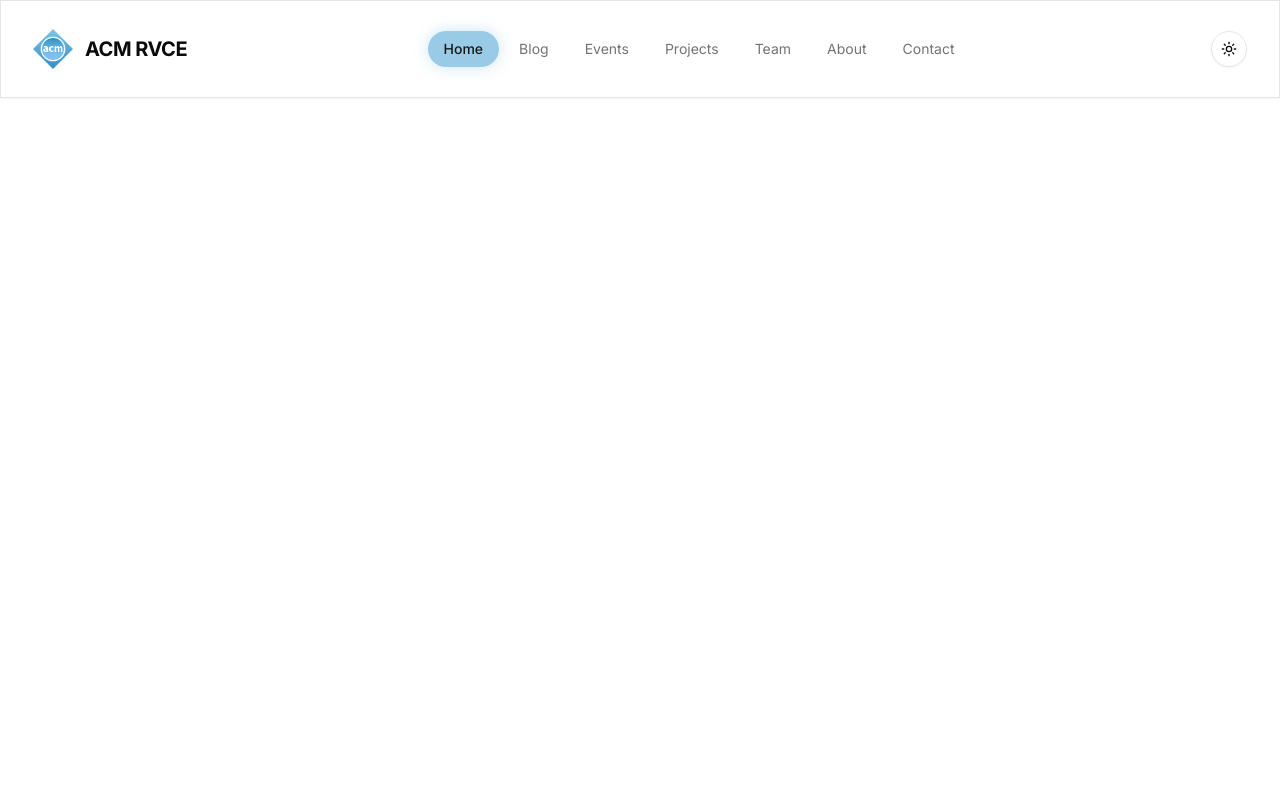
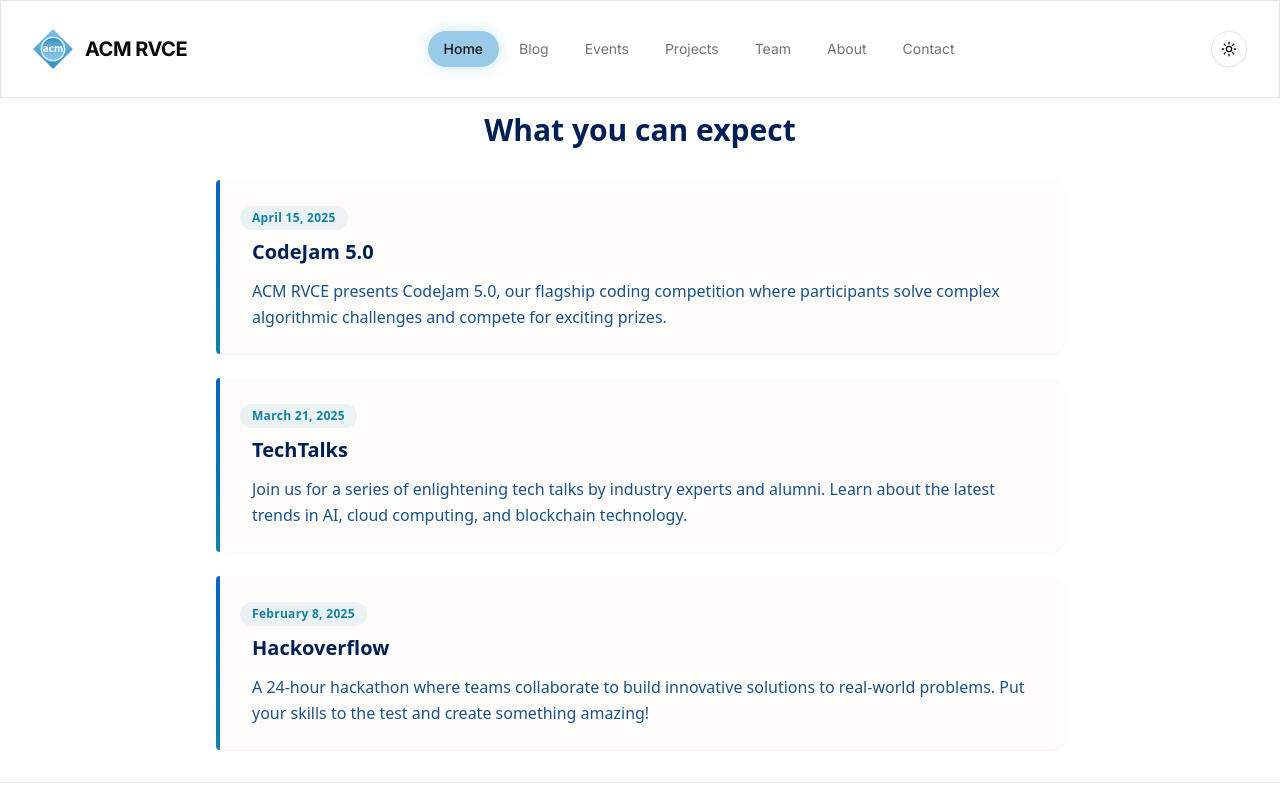
Before and after one commit to VishalBhat07/acm-rvce-frontend, a Next.js app: page / in a window 1280 px wide. Shown: the top 800 px of the page. Built offline with nearby package versions, Linux system fonts and the light colour scheme.

Commit message:
Added expectations for club part on home page

```diff
--- a/app/(marketing)/page.tsx
+++ b/app/(marketing)/page.tsx
@@ -1,9 +1,63 @@
-import Image from "next/image";
+import React from "react";
 
-export default function Home() {
+const Expectations: React.FC = () => {
+  const events = [
+    {
+      date: "April 15, 2025",
+      title: "CodeJam 5.0",
+      description:
+        "ACM RVCE presents CodeJam 5.0, our flagship coding competition where participants solve complex algorithmic challenges and compete for exciting prizes.",
+    },
+    {
+      date: "March 21, 2025",
+      title: "TechTalks",
+      description:
+        "Join us for a series of enlightening tech talks by industry experts and alumni. Learn about the latest trends in AI, cloud computing, and blockchain technology.",
+    },
+    {
+      date: "February 8, 2025",
+      title: "Hackoverflow",
+      description:
+        "A 24-hour hackathon where teams collaborate to build innovative solutions to real-world problems. Put your skills to the test and create something amazing!",
+    },
+  ];
+
   return (
-    <div className="grid grid-rows-[20px_1fr_20px] items-center justify-items-center min-h-screen p-8 pb-20 gap-16 sm:p-20 font-[family-name:var(--font-geist-sans)]">
+    <div className="max-w-4xl mx-auto px-6 py-8 bg-[#fff] text-[#0a1128] font-sans rounded-xl relative overflow-hidden mt-20 dark:bg-[var(--background)] dark:text-[var(--foreground)]">
+      <div className="absolute top-0 right-0 w-56 h-56 bg-gradient-radial from-[#0466c814] to-transparent z-0 dark:from-[var(--color-1)]/10"></div>
 
+      <h1 className="text-2xl md:text-3xl font-extrabold text-center mb-8 text-[#001f54] dark:text-[var(--primary)]">
+        What you can expect
+        <span className="absolute bottom-[-10px] left-1/2 transform -translate-x-1/2 w-16 h-1 bg-gradient-to-r from-[#0466c8] to-[#1282a2] dark:from-[var(--color-1)] dark:to-[var(--color-2)] rounded"></span>
+      </h1>
+
+      <div className="flex flex-col gap-6 relative">
+        {events.map((event, index) => (
+          <div
+            key={index}
+            className="relative p-6 bg-[#fefcfb] text-[#0a1128] rounded-xl shadow-sm dark:bg-[var(--card)] dark:text-[var(--card-foreground)]"
+          >
+            <div className="absolute left-0 top-0 h-full w-1 bg-gradient-to-b from-[#0466c8] to-[#1282a2] dark:from-[var(--color-1)] dark:to-[var(--color-2)] rounded-l-md"></div>
+            <div className="absolute right-[-60px] bottom-[-60px] w-[160px] h-[160px] bg-gradient-radial from-[#1282a20d] to-transparent z-[-1] dark:from-[var(--color-3)]/10"></div>
+
+            <div className="inline-block mb-2 text-[#1282a2] text-xs font-semibold tracking-wide px-3 py-1 bg-[#1282a214] rounded-full dark:text-[var(--primary)] dark:bg-[var(--primary)]/20">
+              {event.date}
+            </div>
+
+            <div className="pl-3">
+              <h2 className="text-xl font-bold mb-3 text-[#001f54] relative inline-block dark:text-[var(--primary)]">
+                {event.title}
+                <span className="absolute bottom-[-4px] left-0 w-0 h-0.5 bg-gradient-to-r from-[#0466c8] to-transparent dark:from-[var(--color-1)]"></span>
+              </h2>
+              <p className="text-[#034078] leading-relaxed text-base opacity-90 dark:text-[var(--secondary-foreground)]">
+                {event.description}
+              </p>
+            </div>
+          </div>
+        ))}
+      </div>
     </div>
   );
-}
+};
+
+export default Expectations;
```
